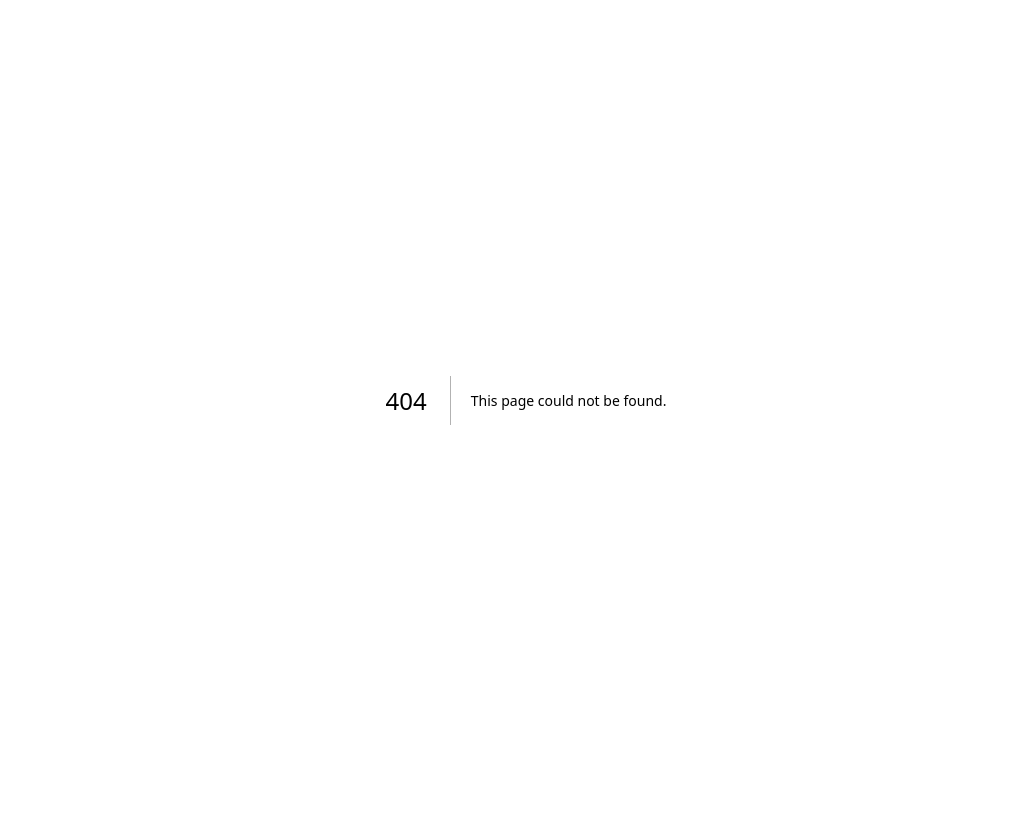
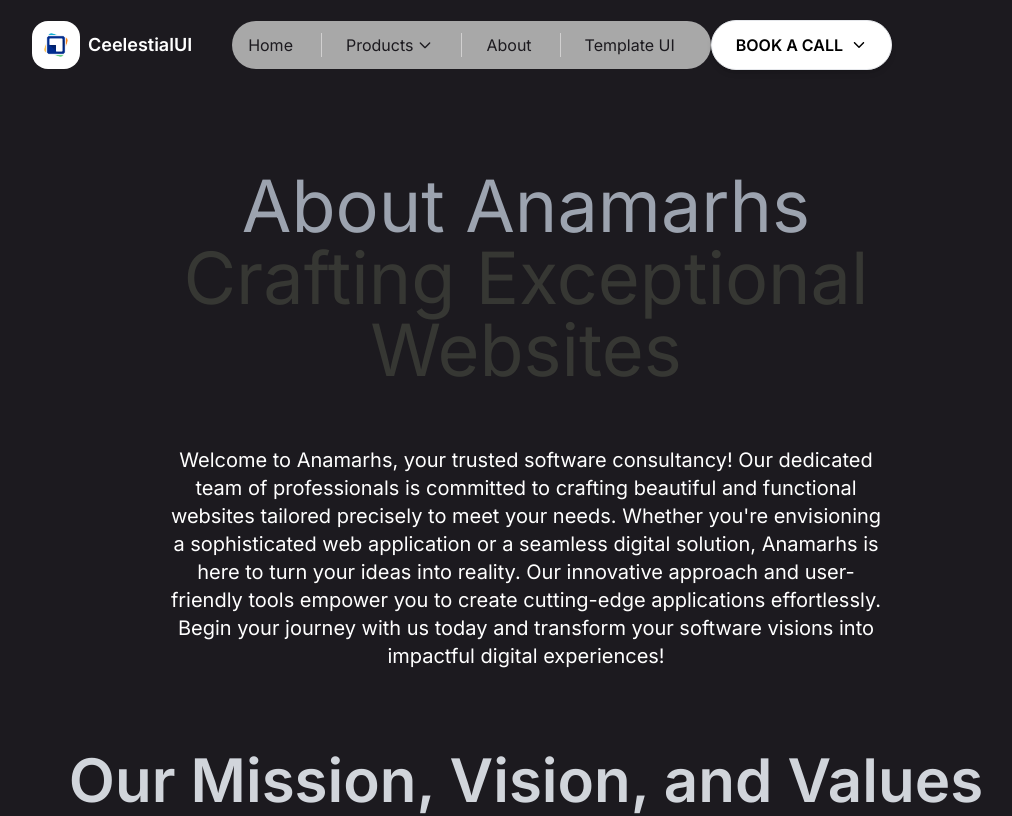
Before and after one commit to bit-web24/Photography-Agency-Landing-Page, a Next.js app: page /about in a window 1280 px wide. Before the commit this address had no page. Shown: the top 816 px of the page, without its empty margins (114-1126 px from the left). Built offline with nearby package versions, Linux system fonts and the light colour scheme.

Commit message:
more details , about , navbar

```diff
--- a/constants/index.ts
+++ b/constants/index.ts
@@ -5,7 +5,7 @@ export const NAV_LINKS = [
   { href: '/', key: 'home', label: 'Home' },
 
   { href: '/', key: 'Products', label: 'Products' },
-  { href: '/contribute', key: 'About', label: 'About' },
+  { href: '/about', key: 'About', label: 'About' },
   { href: '/', key: 'Template UI', label: 'Template UI' },
 ];
 
--- a/src/app/globals.css
+++ b/src/app/globals.css
@@ -52,7 +52,7 @@ body {
   }
 
   .btn_dark_green {
-    @apply bg-white px-6 py-3 text-black transition-all  hover:bg-[#7f7f81] cursor-pointer shadow-md focus:outline-none  transform hover:scale-95 active:scale-95;
+    @apply bg-white px-6 py-3 mr-32 text-black transition-all  hover:bg-[#7f7f81] cursor-pointer shadow-md focus:outline-none  transform hover:scale-95 active:scale-95;
   }
 
 
--- /dev/null
+++ b/src/components/MoreDetails/Card1.tsx
@@ -0,0 +1,8 @@
+
+const Card1 = () => {
+  return (
+    <div>Lorem ipsum dolor sit amet consectetur adipisicing elit. Magni quis nemo obcaecati explicabo ipsum sit delectus maxime natus neque aliquam quibusdam corporis nesciunt recusandae dolor provident, rerum saepe nam quia! Atque aut corporis, nisi omnis cumque enim quod quas ducimus?</div>
+  )
+}
+
+export default Card1
--- /dev/null
+++ b/src/components/MoreDetails/Card2.tsx
@@ -0,0 +1,9 @@
+import React from 'react'
+
+const Card2 = () => {
+  return (
+    <div>Lorem ipsum dolor sit amet consectetur adipisicing elit. Id at similique sunt fugiat aperiam corrupti cupiditate dicta iure maxime! Ratione praesentium magni earum cum, rerum provident tenetur iure pariatur vel aliquam distinctio animi laudantium libero ab quidem deserunt, veniam debitis nam eaque! Dolores blanditiis perspiciatis similique distinctio! Distinctio, blanditiis aut!</div>
+  )
+}
+
+export default Card2
--- /dev/null
+++ b/src/components/MoreDetails/Card3.tsx
@@ -0,0 +1,9 @@
+import React from 'react'
+
+const Card3 = () => {
+  return (
+    <div>Lorem ipsum dolor sit amet consectetur adipisicing elit. Ut cum rerum deleniti animi modi qui. Inventore, doloremque possimus, aperiam, ipsa labore corporis voluptas nam libero sint aliquam aliquid nulla commodi. Perferendis minus, explicabo accusamus fuga, vel ab recusandae, odio totam eius obcaecati commodi excepturi. Sapiente, ipsum? Dolorem rem perferendis rerum?</div>
+  )
+}
+
+export default Card3
--- a/src/components/Navbar.tsx
+++ b/src/components/Navbar.tsx
@@ -4,7 +4,6 @@ import { NAV_LINKS } from "../../constants";
 import Link from "next/link";
 import ButtonForm from "./ButtonForm";
 import ProductPreview from "./product/ProductPreview";
-import MobileProductPreview from "./product/MobileProductPreview";
 
 const Navbar = () => {
   const [isMobileMenuOpen, setIsMobileMenuOpen] = useState(false);
@@ -14,9 +13,8 @@ const Navbar = () => {
     setIsMobileMenuOpen(!isMobileMenuOpen);
   };
 
-  const handleLinkClick = (e: React.MouseEvent<HTMLAnchorElement>, key: string) => {
-    e.preventDefault();
-    if (key === 'Products') {
+  const handleLinkClick = (key: string) => {
+    if (key === "Products") {
       setIsProductPreviewOpen(!isProductPreviewOpen);
     }
   };
@@ -40,7 +38,7 @@ const Navbar = () => {
   }, [isProductPreviewOpen]);
 
   return (
-    <nav className="flexBetween xl:space-x-28 space-x-2 max-container px-10 py-5 relative top-0 left-0 right-0 z-50 bg-gradient-to-b from-transparent to-transparent">
+    <nav className="flexBetween max-w-screen-xl mx-auto px-5 lg:px-10 py-5 relative top-0 left-0 right-0 z-50 bg-gradient-to-b from-transparent to-transparent">
       <div className="flex items-center space-x-2">
         <Link href="/">
           <img src="/logo.png" alt="CeelestialUI" className="rounded-2xl w-12 h-12" />
@@ -49,19 +47,21 @@ const Navbar = () => {
       </div>
 
       {/* Desktop Links */}
-      <ul className="hidden lg:flex gap-4 items-center rounded-full bg-[#bebebedc] p-3 px-4  ml-10">
+      <ul className="hidden lg:flex gap-4 items-center rounded-full bg-[#bebebedc] p-3 px-4 ml-10">
         {NAV_LINKS.map((link, index) => (
           <li key={link.key} className="flex items-center relative">
             <Link
               href={link.href}
               className="pr-5 text-[#1C1A1F] hover:text-[#7f7f81] cursor-pointer flex items-center"
-              onClick={(e) => handleLinkClick(e, link.key)}
+              onClick={() => handleLinkClick(link.key)}
             >
               {link.label}
-              {link.key === 'Products' && (
+              {link.key === "Products" && (
                 <svg
                   xmlns="http://www.w3.org/2000/svg"
-                  className={`h-4 w-4 ml-1 transition-transform ${isProductPreviewOpen ? 'rotate-180' : ''}`}
+                  className={`h-4 w-4 ml-1 transition-transform ${
+                    isProductPreviewOpen ? "rotate-180" : ""
+                  }`}
                   fill="none"
                   viewBox="0 0 24 24"
                   stroke="currentColor"
@@ -90,9 +90,8 @@ const Navbar = () => {
       )}
 
       {/* BOOK A CALL button */}
-      <div className="lg:flex hidden items-center mr-36">
+      <div className="lg:flex hidden items-center">
         <ButtonForm title="BOOK A CALL" variant="btn_dark_green" />
-
       </div>
 
       {/* Mobile Menu Button */}
@@ -163,14 +162,18 @@ const Navbar = () => {
               <li key={link.key} className="w-full text-center">
                 <Link
                   href={link.href}
-                  className={`block py-2 text-white hover:text-gray-300 transition-all ${link.key === 'Products' ? 'flex justify-center items-center' : ''}`}
-                  onClick={(e) => handleLinkClick(e, link.key)}
+                  className={`block py-2 text-white hover:text-gray-300 transition-all ${
+                    link.key === "Products" ? "flex justify-center items-center" : ""
+                  }`}
+                  onClick={() => handleLinkClick(link.key)}
                 >
                   {link.label}
-                  {link.key === 'Products' && (
+                  {link.key === "Products" && (
                     <svg
                       xmlns="http://www.w3.org/2000/svg"
-                      className={`h-4 w-4 ml-1 transition-transform ${isProductPreviewOpen ? 'rotate-180' : ''}`}
+                      className={`h-4 w-4 ml-1 transition-transform ${
+                        isProductPreviewOpen ? "rotate-180" : ""
+                      }`}
                       fill="none"
                       viewBox="0 0 24 24"
                       stroke="currentColor"
@@ -184,10 +187,8 @@ const Navbar = () => {
                     </svg>
                   )}
                 </Link>
-                {link.key === 'Products' && isProductPreviewOpen && (
-                  <div className="mt-2 shadow-lg product-preview">
-                    {/* <MobileProductPreview /> */}
-                  </div>
+                {link.key === "Products" && isProductPreviewOpen && (
+                  <div className="mt-2 shadow-lg product-preview"></div>
                 )}
               </li>
             ))}
@@ -195,7 +196,6 @@ const Navbar = () => {
 
           <div className="flex flex-col items-center gap-4">
             <ButtonForm title="BOOK A CALL" variant="btn_dark_green" />
-
           </div>
         </div>
       )}
--- a/src/components/Work.tsx
+++ b/src/components/Work.tsx
@@ -2,6 +2,7 @@ import { Button, Tag } from "@/components/ui/WorkButton";
 import { Card, CardHeader, CardTitle, CardDescription, CardFooter, CardOverlay, Headline } from "@/components/ui/WorkCard";
 import { MdArrowForward } from "react-icons/md";
 import { WorkCards } from "../../constants";
+import Link from "next/link";
 
 export default function Work() {
   return (
@@ -49,41 +50,70 @@ export default function Work() {
               <CardDescription>{WorkCards[0].description}</CardDescription>
             </CardHeader>
             <CardFooter className="justify-center">
+              <Link href="/Card1">
                 <Button variant="outline" className="text-white hover:bg-white hover:text-black">
                   More Details <span className="ml-4 lg:ml-52 xl:ml-80">&gt;</span>
                 </Button>
+              </Link>
             </CardFooter>
           </CardOverlay>
         </Card>
 
-        {/* Other Cards */}
-        {WorkCards.slice(1).map((card, index) => (
-          <Card key={index} variant="medium" className="relative overflow-hidden rounded-2xl">
+        {/* Second Card */}
+        <Card variant="medium" className="relative overflow-hidden rounded-2xl">
           <img
-              src={card.image}
-              alt={card.title}
+            src={WorkCards[1].image}
+            alt={WorkCards[1].title}
             className="absolute inset-0 h-full w-full object-cover"
           />
           <CardOverlay>
             <CardHeader>
-                {/* Render Tags for the Other Cards */}
-                {card.tags && (
+              {WorkCards[1].tags && (
                 <div className="absolute top-2 pl-8 right-2 mt-2 flex gap-2 flex-wrap justify-end cursor-pointer">
-                    {card.tags.map((tag, i) => (
+                  {WorkCards[1].tags.map((tag, i) => (
                     <Tag key={i} className="mr-2">{tag}</Tag>
                   ))}
                 </div>
               )}
-                <CardTitle>{card.title}</CardTitle>
+              <CardTitle>{WorkCards[1].title}</CardTitle>
             </CardHeader>
             <CardFooter className="justify-center">
+              <Link href="/Card2">
                 <Button variant="ghost">
                   More Details <span className="ml-4 md:ml-6 lg:ml-8">&gt;</span>
                 </Button>
+              </Link>
             </CardFooter>
           </CardOverlay>
         </Card>
+
+        {/* Third Card */}
+        <Card variant="medium" className="relative overflow-hidden rounded-2xl">
+          <img
+            src={WorkCards[2].image}
+            alt={WorkCards[2].title}
+            className="absolute inset-0 h-full w-full object-cover"
+          />
+          <CardOverlay>
+            <CardHeader>
+              {WorkCards[2].tags && (
+                <div className="absolute top-2 pl-8 right-2 mt-2 flex gap-2 flex-wrap justify-end cursor-pointer">
+                  {WorkCards[2].tags.map((tag, i) => (
+                    <Tag key={i} className="mr-2">{tag}</Tag>
                   ))}
+                </div>
+              )}
+              <CardTitle>{WorkCards[2].title}</CardTitle>
+            </CardHeader>
+            <CardFooter className="justify-center">
+              <Link href="/Card3">
+                <Button variant="ghost">
+                  More Details <span className="ml-4 md:ml-6 lg:ml-8">&gt;</span>
+                </Button>
+              </Link>
+            </CardFooter>
+          </CardOverlay>
+        </Card>
       </div>
     </section>
   );
--- /dev/null
+++ b/src/pages/Card1.tsx
@@ -0,0 +1,7 @@
+import Card1 from "@/components/MoreDetails/Card1";
+
+const Card1Page = () => {
+    return <Card1 />;
+  };
+
+  export default Card1Page;
--- /dev/null
+++ b/src/pages/Card2.tsx
@@ -0,0 +1,7 @@
+import Card2 from "@/components/MoreDetails/Card2";
+
+const Card2Page = () => {
+    return <Card2 />;
+  };
+
+  export default Card2Page;
--- /dev/null
+++ b/src/pages/Card3.tsx
@@ -0,0 +1,7 @@
+import Card3 from "@/components/MoreDetails/Card3";
+
+const Card3Page = () => {
+    return <Card3 />;
+  };
+
+  export default Card3Page;
--- /dev/null
+++ b/src/pages/about.tsx
@@ -0,0 +1,7 @@
+import About from "@/components/MoreDetails/About";
+
+const Contribute = () => {
+  return <About />;
+};
+
+export default Contribute;
```
Also changed, not shown: src/components/MoreDetails/About.tsx (renamed from src/pages/contribute.tsx). Lines whose indentation alone changed are shown as unchanged.
